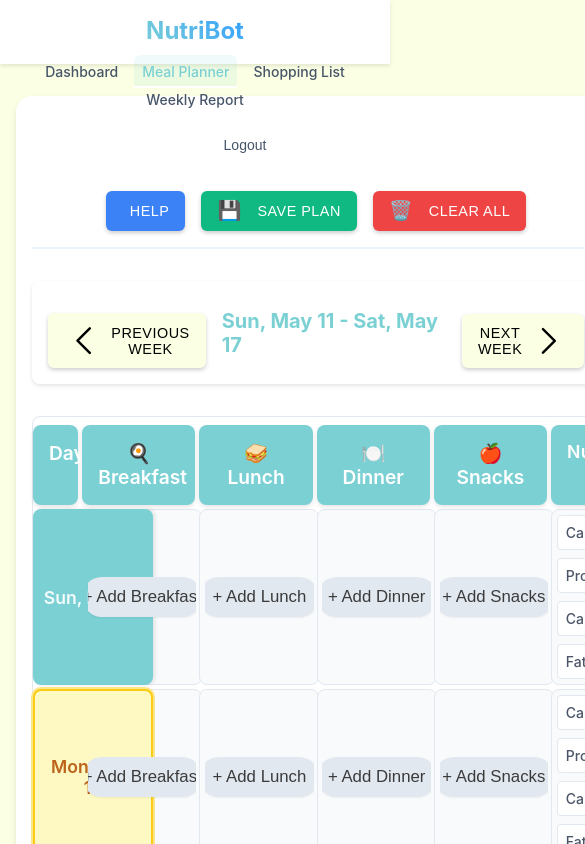
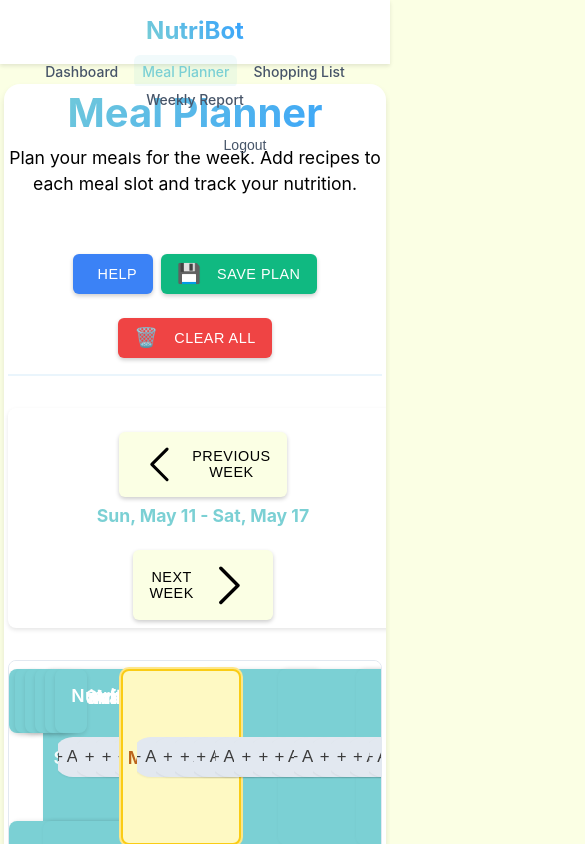
Before and after one commit to mattthao4/NutriBot, a React (Create React App) app: page /meal-planner in a window 390 px wide. Shown: the top 844 px of the page, 585 px wide, since content can reach past the window. Built offline with nearby package versions, Linux system fonts and the light colour scheme; sample sign-in values are in the browser's storage.

Commit message:
fixed styling for pages and added titles. also added mobile view fixes

```diff
--- a/src/pages/Dashboard.css
+++ b/src/pages/Dashboard.css
@@ -389,50 +389,160 @@
 }
 
 /* === Responsive === */
-@media (max-width: 900px) {
-  .nutrition-totals.centered-totals {
-    max-width: 100%;
-    gap: 1rem;
+@media (max-width: 1024px) {
+  .dashboard-content-wrapper {
+    min-width: auto;
+    width: 100%;
+    padding: 1rem;
   }
-  .nutrition-totals.centered-totals .total-item {
-    max-width: 90px;
-    min-width: 0;
-    padding: 0.75rem 0.25rem;
+
+  .dashboard-grid {
+    grid-template-columns: repeat(auto-fit, minmax(250px, 1fr));
   }
 }
 
 @media (max-width: 768px) {
   .dashboard-page {
+    padding: 0.5rem;
+  }
+
+  .dashboard-content-wrapper {
+    padding: 0.5rem;
+  }
+
+  .page-header {
+    flex-direction: column;
+    gap: 1rem;
+    text-align: center;
+  }
+
+  .title-section {
+    align-items: center;
+  }
+
+  .title-section h1 {
+    font-size: 2rem;
+  }
+
+  .subtitle {
+    font-size: 1rem;
+    text-align: center;
+  }
+
+  .date-navigation.static-width {
+    width: 100%;
+    max-width: 100%;
+    min-width: auto;
+  }
+
+  .dashboard-grid {
+    grid-template-columns: 1fr;
+    gap: 1rem;
+  }
+
+  .dashboard-card {
     padding: 1rem;
   }
-  .dashboard-grid {
-    grid-template-columns: 1fr;
+
+  .nutrition-totals.centered-totals {
+    flex-wrap: wrap;
+    gap: 1rem;
+  }
+
+  .nutrition-totals.centered-totals .total-item {
+    flex: 1 1 calc(33.333% - 1rem);
+    min-width: 100px;
+  }
+
+  .meals-list {
+    max-height: 400px;
+  }
+
+  .meal-item {
+    padding: 1rem;
   }
 }
 
-@media (max-width: 600px) {
-  .dashboard-card.nutrition-overview {
-    min-height: 0;
-    padding-bottom: 1rem;
+@media (max-width: 480px) {
+  .dashboard-page {
+    padding: 0.25rem;
   }
+
+  .dashboard-content-wrapper {
+    padding: 0.25rem;
+  }
+
+  .title-section h1 {
+    font-size: 1.75rem;
+  }
+
+  .subtitle {
+    font-size: 0.9rem;
+  }
+
+  .date-navigation.static-width {
+    flex-direction: column;
+    gap: 0.5rem;
+  }
+
+  .date-display {
+    font-size: 1.1rem;
+  }
+
   .nutrition-totals.centered-totals {
     flex-direction: column;
     align-items: stretch;
-    max-width: 100%;
+  }
+
+  .nutrition-totals.centered-totals .total-item {
+    flex: 1 1 100%;
+    min-width: 0;
+  }
+
+  .meal-item {
+    flex-direction: column;
+    align-items: flex-start;
     gap: 0.5rem;
-    margin-top: 1rem;
+    padding: 0.75rem;
   }
-  .nutrition-totals.centered-totals .total-item {
-    max-width: 100%;
-    min-width: 0;
+
+  .meal-time {
     width: 100%;
-    margin: 0;
-    padding: 0.75rem 0.25rem;
+    flex-direction: row;
+    justify-content: space-between;
+    align-items: center;
   }
-  .meal-item {
-    padding: 1rem 0.5rem;
+
+  .stat-value {
+    font-size: 1.25rem;
   }
-  .meal-info h3 {
-    font-size: 1rem;
+
+  .stat-label {
+    font-size: 0.8rem;
   }
 }
+
+.title-section {
+  display: flex;
+  flex-direction: column;
+  gap: 0.5rem;
+  margin-bottom: 1.5rem;
+}
+
+.title-section h1 {
+  font-size: 2.5rem;
+  font-weight: 700;
+  color: var(--primary-1);
+  margin: 0;
+  background: linear-gradient(135deg, var(--primary-1), var(--primary-2));
+  -webkit-background-clip: text;
+  -webkit-text-fill-color: transparent;
+}
+
+.subtitle {
+  font-size: 1.1rem;
+  color: var(--text-light);
+  margin: 0;
+  max-width: 600px;
+  line-height: 1.5;
+}
--- a/src/pages/Dashboard.js
+++ b/src/pages/Dashboard.js
@@ -118,10 +118,13 @@ const Dashboard = () => {
 
   return (
     <div className="dashboard-page">
-      <div className="page-background"/>
-      <div className="dashboard-content-wrapper">
+      <div className="page-background" />
+      <div className="page-content-wrapper">
         <div className="page-header">
-          <h1>Daily Summary</h1>
+          <div className="title-section">
+            <h1>Dashboard</h1>
+            <p className="subtitle">Welcome to your nutrition dashboard. Here you can track your progress and view your meal plans.</p>
+          </div>
           <div className="date-navigation static-width">
             <button className="button" onClick={handlePrevDay} title="Previous Day"><ChevronLeftIcon width={20} /></button>
             <span className="date-display" onClick={() => setShowDatePicker(true)} style={{ cursor: 'pointer', minWidth: 200, textAlign: 'center' }}>
@@ -142,7 +145,7 @@ const Dashboard = () => {
               </div>
             )}
           </div>
-            </div>
+        </div>
         <div className="dashboard-grid">
           <div className="dashboard-card summary-stats">
             <h2>Daily Summary</h2>
--- a/src/pages/MealPlanner.css
+++ b/src/pages/MealPlanner.css
@@ -503,14 +503,17 @@
 
 @media (max-width: 1024px) {
   .meal-planner-content-wrapper {
-    min-width: 800px;
+    min-width: auto;
+    width: 100%;
+    padding: 1rem;
   }
 
   .meal-planner-grid {
     grid-template-columns: 8% repeat(4, 20%) 10%;
     gap: 0.25rem;
-    padding: 0.25rem 0.25rem 0.25rem 0.25rem;
+    padding: 0.25rem;
   }
+
   .meal-cell, .nutrition-cell {
     min-width: auto;
     padding: 0.1rem;
@@ -519,12 +522,11 @@
 
 @media (max-width: 768px) {
   .meal-planner-page {
-    padding: 1rem;
+    padding: 0.5rem;
   }
 
   .meal-planner-content-wrapper {
-    min-width: 600px;
-    padding: 1rem;
+    padding: 0.5rem;
   }
 
   .page-header {
@@ -533,49 +535,136 @@
     text-align: center;
   }
 
+  .page-actions {
+    flex-wrap: wrap;
+    justify-content: center;
+    gap: 0.5rem;
+  }
+
   .meal-planner-grid {
+    display: block;
+    overflow-x: auto;
+    white-space: nowrap;
+    padding: 0.5rem;
+  }
+
+  .grid-header {
+    display: grid;
     grid-template-columns: 8% repeat(4, 20%) 10%;
-    gap: 0.1rem;
-    padding: 0.1rem;
+    gap: 0.25rem;
+    position: sticky;
+    top: 0;
+    background: white;
+    z-index: 2;
+  }
+
+  .day-row {
+    display: grid;
+    grid-template-columns: 8% repeat(4, 20%) 10%;
+    gap: 0.25rem;
+    margin-bottom: 0.5rem;
   }
 
   .day-cell {
-    min-width: auto;
-    padding: 0.05rem;
-  }
-  .meal-cell, .nutrition-cell {
-    min-width: fit-content;
-    padding: 0.05rem;
-  }
-  .meal-slot {
-    min-width: 150px;
-    max-width: 220px;
-    min-height: 48px;
-    max-height: 64px;
-  }
-  .add-meal-button {
-    width: 22px;
-    height: 22px;
-    font-size: 0.95rem;
-    bottom: 4px;
+    position: sticky;
+    left: 0;
+    z-index: 1;
+    background: var(--primary-1);
   }
 
-  .help-grid {
-    grid-template-columns: 1fr;
+  .meal-cell {
+    min-width: 200px;
   }
 
-  .nutrition-item {
-    font-size: 0.875rem;
+  .nutrition-cell {
+    min-width: 150px;
   }
+
+  .meal-slot {
+    min-width: 180px;
+  }
+
   .meal-item {
+    min-width: 160px;
+    max-width: 200px;
+  }
+
+  .meal-item-image {
+    width: 40px;
+    height: 40px;
+  }
+
+  .meal-item-info h4 {
+    font-size: 0.9rem;
+  }
+
+  .nutrition-summary {
+    font-size: 0.9rem;
+  }
+}
+
+@media (max-width: 480px) {
+  .meal-planner-page {
+    padding: 0.25rem;
+  }
+
+  .meal-planner-content-wrapper {
+    padding: 0.25rem;
+  }
+
+  .title-section h1 {
+    font-size: 1.75rem;
+  }
+
+  .subtitle {
+    font-size: 1rem;
+  }
+
+  .week-navigation {
+    flex-direction: column;
+    gap: 0.5rem;
+    padding: 0.5rem;
+  }
+
+  .week-navigation h2 {
+    font-size: 1.1rem;
+    min-width: auto;
+  }
+
+  .button {
+    padding: 0.4rem 0.8rem;
+    font-size: 0.9rem;
+  }
+
+  .meal-cell {
     min-width: 150px;
-    max-width: 220px;
-    min-height: 48px;
-    max-height: 64px;
   }
-  .meal-slot-content-list {
-    width: fit-content;
-    max-height: 250px;
+
+  .nutrition-cell {
+    min-width: 120px;
+  }
+
+  .meal-slot {
+    min-width: 140px;
+  }
+
+  .meal-item {
+    min-width: 130px;
+    max-width: 180px;
+    padding: 0.5rem;
+  }
+
+  .meal-item-image {
+    width: 32px;
+    height: 32px;
+  }
+
+  .meal-item-info h4 {
+    font-size: 0.8rem;
+  }
+
+  .nutrition-summary {
+    font-size: 0.8rem;
   }
 }
 
@@ -713,3 +802,28 @@
     height: 36px;
   }
 }
+
+.title-section {
+  display: flex;
+  flex-direction: column;
+  gap: 0.5rem;
+  margin-bottom: 1.5rem;
+}
+
+.title-section h1 {
+  font-size: 2.5rem;
+  font-weight: 700;
+  color: var(--primary-1);
+  margin: 0;
+  background: linear-gradient(135deg, var(--primary-1), var(--primary-2));
+  -webkit-background-clip: text;
+  -webkit-text-fill-color: transparent;
+}
+
+.subtitle {
+  font-size: 1.1rem;
+  color: var(--text-light);
+  margin: 0;
+  max-width: 600px;
+  line-height: 1.5;
+}
--- a/src/pages/MealPlanner.js
+++ b/src/pages/MealPlanner.js
@@ -238,7 +238,10 @@ const MealPlanner = () => {
       <div className="page-background"/>
       <div className="meal-planner-content-wrapper">
         <div className="page-header">
-          <h1>Meal Planner</h1>
+          <div className="title-section">
+            <h1>Meal Planner</h1>
+            <p className="subtitle">Plan your meals for the week. Add recipes to each meal slot and track your nutrition.</p>
+          </div>
           <div className="page-actions">
             <button className="button button-help" onClick={() => setShowHelp(!showHelp)}>
               <QuestionMarkCircleIcon className="w-5 h-5" />
--- a/src/pages/ShoppingList.css
+++ b/src/pages/ShoppingList.css
@@ -86,14 +86,24 @@
 .week-navigation {
   display: flex;
   align-items: center;
-  gap: 1rem;
-  margin-bottom: 1rem;
-  background: white;
-  padding: 0.75rem 1.5rem;
-  border-radius: 10px;
+  justify-content: space-between;
+  margin-bottom: 2rem;
+  padding: 1rem 2rem;
+  background-color: white;
+  border-radius: 0.5rem;
   box-shadow: 0 2px 4px rgba(0, 0, 0, 0.1);
-  position: relative;
-  z-index: 1;
+  width: 100%;
+  max-width: 1200px;
+  margin-left: auto;
+  margin-right: auto;
+}
+
+.week-navigation h2 {
+  margin: 0;
+  font-size: 1.25rem;
+  color: var(--primary-1);
+  min-width: 400px;
+  text-align: center;
 }
 
 .week-range-container {
@@ -118,8 +128,8 @@
 }
 
 .week-range {
-  font-size: 1.1rem;
-  color: #2c3e50;
+  font-size: 1.25rem;
+  color: var(--primary-1);
   font-weight: 500;
   min-width: 300px;
   text-align: center;
@@ -171,36 +181,26 @@
 }
 
 .nav-button {
-  background: none;
+  display: inline-flex;
+  align-items: center;
+  gap: 0.5rem;
+  padding: 0.5rem 1rem;
+  border-radius: 0.375rem;
+  font-weight: 500;
+  transition: all 0.2s ease;
   border: none;
   cursor: pointer;
-  color: #2c3e50;
-  padding: 0.5rem;
-  transition: all 0.2s;
-  border-radius: 50%;
-  display: flex;
-  align-items: center;
-  justify-content: center;
-  width: 40px;
-  height: 40px;
-  position: relative;
-  z-index: 3;
-  pointer-events: auto;
+  background-color: #e2e8f0;
+  color: #1a1a1a;
 }
 
 .nav-button:hover {
-  background: #f0f2f5;
-  color: #3498db;
-}
-
-.nav-button:active {
-  transform: scale(0.95);
+  background-color: #cbd5e1;
 }
 
 .nav-button svg {
   width: 24px;
   height: 24px;
-  pointer-events: none;
 }
 
 .view-toggle {
@@ -356,6 +356,8 @@
 .button-secondary {
   background-color: var(--accent-1);
   color: var(--text-color);
+  min-width: 140px;
+  justify-content: center;
 }
 
 .button-secondary:hover {
--- a/src/pages/ShoppingList.js
+++ b/src/pages/ShoppingList.js
@@ -218,52 +218,21 @@ const ShoppingList = () => {
           </span>
         </div>
         <div className="week-navigation">
-          {viewMode === 'weekly' || (viewMode === 'daily' && selectedDay) ? (
-            <button
-              onClick={() => handleDateChange('prev')}
-              className="nav-button"
-              type="button"
-            >
+          <button className="button button-secondary" onClick={() => handleDateChange('prev')}>
             <ChevronLeftIcon className="w-5 h-5" />
+            Previous Week
           </button>
-          ) : null}
-          <div className="week-range-container">
-            <button
-              className="week-range-button"
-              onClick={() => setShowCalendar(!showCalendar)}
-              type="button"
-            >
-              <span className="week-range">
+          <h2>
             {viewMode === 'weekly'
               ? `${formatDisplayDate(weekStart)} - ${formatDisplayDate(weekEnd)}`
               : selectedDay
                 ? formatDisplayDate(new Date(selectedDay))
                 : 'Select a day'}
-              </span>
-            </button>
-            {showCalendar && (
-              <div className="calendar-container">
-                <DatePicker
-                  selected={viewMode === 'daily' && selectedDay ? new Date(selectedDay) : new Date(currentWeek)}
-                  onChange={handleWeekSelect}
-                  inline
-                  calendarClassName="custom-calendar"
-                  showWeekNumbers={viewMode === 'weekly'}
-                  showWeekPicker={viewMode === 'weekly'}
-                  highlightDates={viewMode === 'daily' ? weekDates : []}
-                />
-              </div>
-            )}
-          </div>
-          {viewMode === 'weekly' || (viewMode === 'daily' && selectedDay) ? (
-            <button
-              onClick={() => handleDateChange('next')}
-              className="nav-button"
-              type="button"
-            >
+          </h2>
+          <button className="button button-secondary" onClick={() => handleDateChange('next')}>
+            Next Week
             <ChevronRightIcon className="w-5 h-5" />
           </button>
-          ) : null}
         </div>
         <div className="view-toggle">
           <button
--- a/src/pages/WeeklyReport.css
+++ b/src/pages/WeeklyReport.css
@@ -49,16 +49,23 @@
   display: flex;
   align-items: center;
   justify-content: space-between;
-  padding: 1rem;
+  margin-bottom: 2rem;
+  padding: 1rem 2rem;
   background-color: white;
   border-radius: 0.5rem;
   box-shadow: 0 2px 4px rgba(0, 0, 0, 0.1);
+  width: 100%;
+  max-width: 1200px;
+  margin-left: auto;
+  margin-right: auto;
 }
 
-.date-range {
+.week-navigation h2 {
+  margin: 0;
   font-size: 1.25rem;
   color: var(--primary-1);
-  font-weight: 500;
+  min-width: 400px;
+  text-align: center;
 }
 
 .button {
@@ -76,6 +83,8 @@
 .button-secondary {
   background-color: #e2e8f0;
   color: #1a1a1a;
+  min-width: 140px;
+  justify-content: center;
 }
 
 .button-secondary:hover {
@@ -268,40 +277,76 @@
   height: 100% !important;
 }
 
-@media (max-width: 768px) {
-  .weekly-report-page {
+@media (max-width: 1024px) {
+  .page-content-wrapper {
+    min-width: auto;
+    width: 100%;
     padding: 1rem;
   }
 
+  .stats-grid {
+    grid-template-columns: repeat(auto-fit, minmax(250px, 1fr));
+  }
+
+  .macro-charts {
+    grid-template-columns: repeat(auto-fit, minmax(250px, 1fr));
+  }
+}
+
+@media (max-width: 768px) {
+  .weekly-report-page {
+    padding: 0.5rem;
+  }
+
   .page-content-wrapper {
-    padding: 1rem;
+    padding: 0.5rem;
+  }
+
+  .page-header {
+    flex-direction: column;
+    gap: 1rem;
+    text-align: center;
+  }
+
+  .title-section {
+    align-items: center;
   }
 
   .title-section h1 {
     font-size: 2rem;
   }
 
-  .date-range {
+  .subtitle {
     font-size: 1rem;
+    text-align: center;
+  }
+
+  .week-navigation {
+    flex-direction: column;
+    gap: 0.5rem;
+    padding: 0.5rem;
+  }
+
+  .week-navigation h2 {
+    font-size: 1.1rem;
+    min-width: auto;
   }
 
   .stats-grid {
     grid-template-columns: 1fr;
+    gap: 1rem;
   }
 
-  .nutrition-bar,
-  .meal-type-bar {
-    flex-direction: column;
-    align-items: flex-start;
-    gap: 0.5rem;
+  .stats-card {
+    padding: 1rem;
   }
 
-  .bar-label {
-    width: 100%;
+  .stat-value {
+    font-size: 2rem;
   }
 
-  .macro-charts {
-    grid-template-columns: 1fr;
+  .nutrition-chart,
+  .meal-type-chart {
     padding: 1rem;
   }
 
@@ -309,11 +354,67 @@
     padding: 1rem;
   }
 
-  .time-series-chart {
-    padding: 1rem;
+  .time-series-chart .chart-container {
+    height: 300px;
+  }
+}
+
+@media (max-width: 480px) {
+  .weekly-report-page {
+    padding: 0.25rem;
+  }
+
+  .page-content-wrapper {
+    padding: 0.25rem;
+  }
+
+  .title-section h1 {
+    font-size: 1.75rem;
+  }
+
+  .subtitle {
+    font-size: 0.9rem;
+  }
+
+  .week-navigation {
+    padding: 0.5rem;
+  }
+
+  .button {
+    padding: 0.4rem 0.8rem;
+    font-size: 0.9rem;
+  }
+
+  .stats-card {
+    padding: 0.75rem;
+  }
+
+  .stat-value {
+    font-size: 1.75rem;
+  }
+
+  .stat-label {
+    font-size: 0.8rem;
+  }
+
+  .nutrition-chart,
+  .meal-type-chart {
+    padding: 0.75rem;
+  }
+
+  .chart-container {
+    padding: 0.75rem;
   }
 
   .time-series-chart .chart-container {
     height: 250px;
   }
+
+  .bar-label {
+    font-size: 0.9rem;
+  }
+
+  .bar-value {
+    font-size: 0.8rem;
+  }
 }
```
Lines whose indentation alone changed are shown as unchanged.
